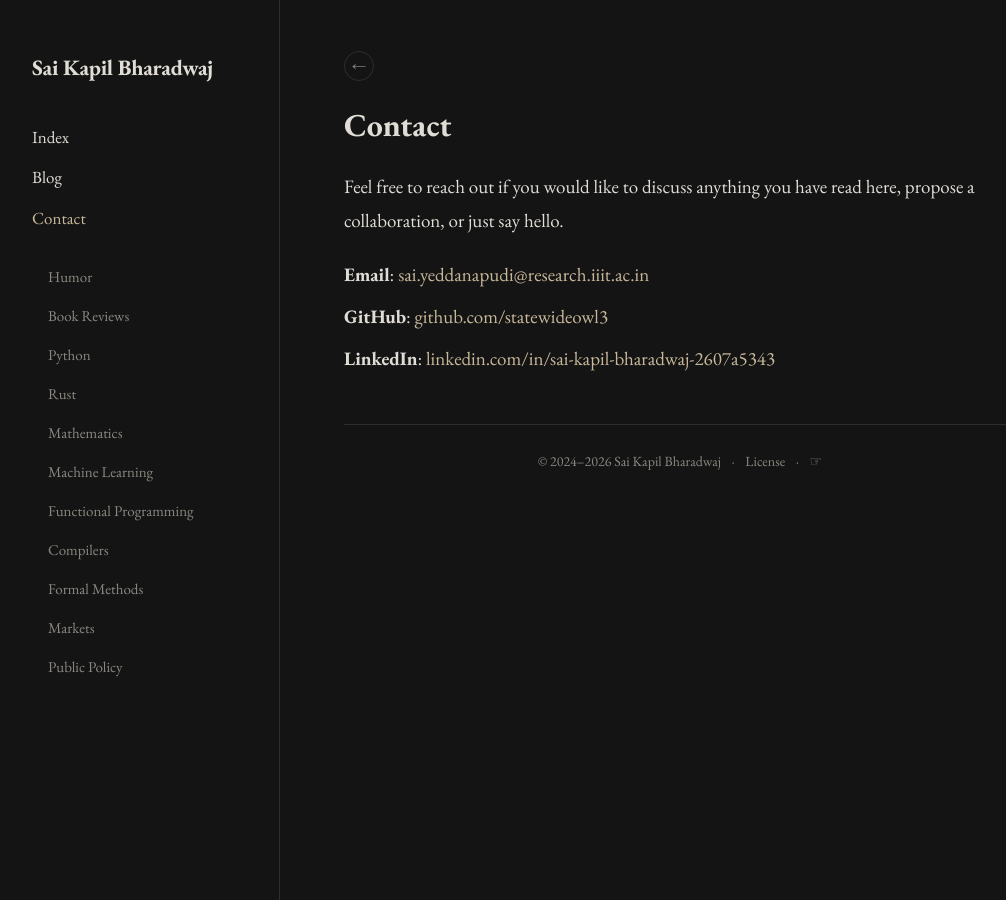
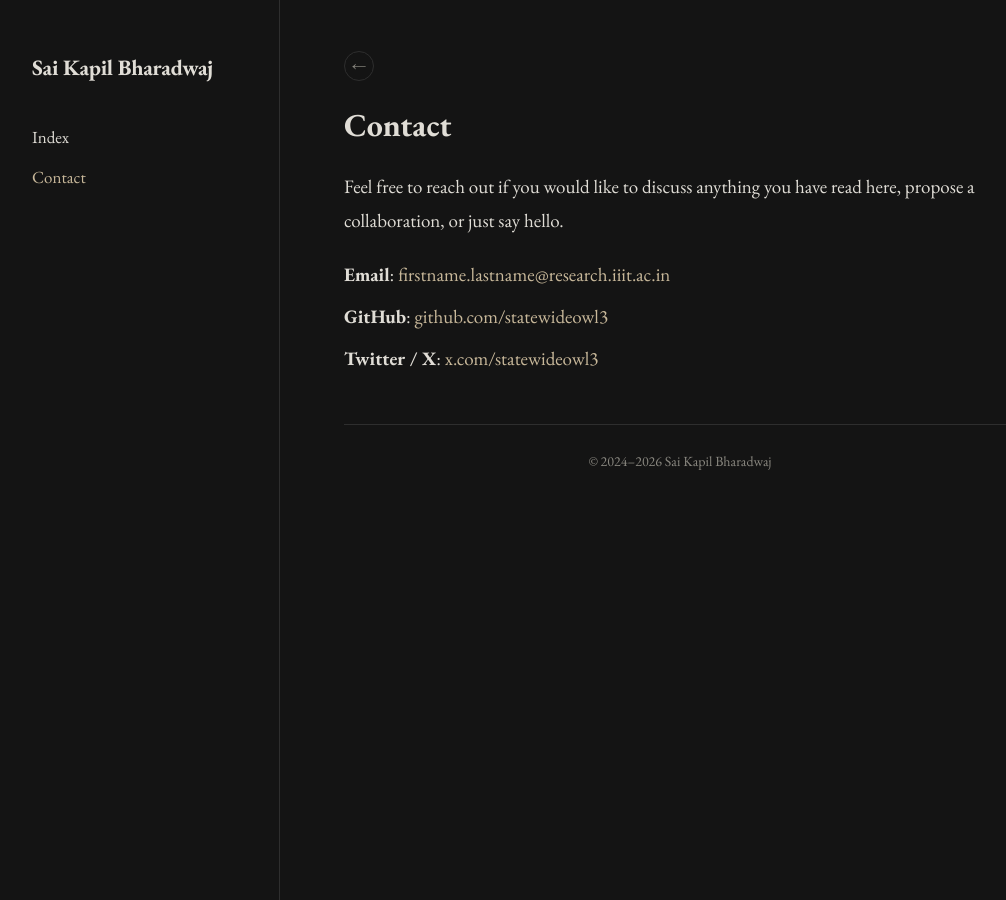
Before and after one commit to StatewideOwl3/statewideowl3.github.io, a Jekyll site: the page built from contact.md, in a window 1280 px wide. Shown: the whole page, without its empty margins (0-1006 px from the left). Built offline with Jekyll 4.4.1, drawn with Linux system fonts in a browser that asks for light colours.

Commit message:
removed empty sections

```diff
--- a/_includes/footer.html
+++ b/_includes/footer.html
@@ -1,8 +1,4 @@
 <hr class="footer-divider">
 <footer class="site-footer">
   <span>&copy; 2024&ndash;2026 {{ site.title }}</span>
-  <span class="footer-sep">&middot;</span>
-  <a href="/license/">License</a>
-  <span class="footer-sep">&middot;</span>
-  <span class="footer-hand">&#9758;</span>
 </footer>
--- a/_includes/sidebar.html
+++ b/_includes/sidebar.html
@@ -4,21 +4,7 @@
     <div class="site-title"><a href="/">{{ site.title }}</a></div>
     <ul class="nav-list">
       <li><a href="/"{% if page.url == '/' %} class="active"{% endif %}>Index</a></li>
-      <li><a href="/blog/"{% if page.url contains '/blog/' %} class="active"{% endif %}>Blog</a></li>
       <li><a href="/contact/"{% if page.url == '/contact/' %} class="active"{% endif %}>Contact</a></li>
-    </ul>
-    <ul class="nav-sublist">
-      <li><a href="/humor/">Humor</a></li>
-      <li><a href="/book-reviews/">Book Reviews</a></li>
-      <li><a href="/python/">Python</a></li>
-      <li><a href="/rust/">Rust</a></li>
-      <li><a href="/mathematics/">Mathematics</a></li>
-      <li><a href="/machine-learning/">Machine Learning</a></li>
-      <li><a href="/functional-programming/">Functional Programming</a></li>
-      <li><a href="/compilers/">Compilers</a></li>
-      <li><a href="/formal-methods/">Formal Methods</a></li>
-      <li><a href="/markets/">Markets</a></li>
-      <li><a href="/public-policy/">Public Policy</a></li>
     </ul>
   </div>
 </nav>
--- a/contact.md
+++ b/contact.md
@@ -6,6 +6,6 @@ permalink: /contact/
 
 Feel free to reach out if you would like to discuss anything you have read here, propose a collaboration, or just say hello.
 
-- **Email**: [sai.yeddanapudi@research.iiit.ac.in](mailto:sai.yeddanapudi@research.iiit.ac.in)
+- **Email**: [firstname.lastname@research.iiit.ac.in](mailto:firstname.lastname@research.iiit.ac.in)
 - **GitHub**: [github.com/statewideowl3](https://github.com/statewideowl3)
-- **LinkedIn**: [linkedin.com/in/sai-kapil-bharadwaj-2607a5343](https://www.linkedin.com/in/sai-kapil-bharadwaj-2607a5343/)
+- **Twitter / X**: [x.com/statewideowl3](https://x.com/statewideowl3)
```
Also changed, not shown: blog.md (deleted, +0 -23 lines), book-reviews.md (deleted, +0 -17 lines), compilers.md (deleted, +0 -17 lines), formal-methods.md (deleted, +0 -17 lines), functional-programming.md (deleted, +0 -17 lines), humor.md (deleted, +0 -17 lines), index.md (+1 -1 lines), machine-learning.md (deleted, +0 -17 lines), markets.md (deleted, +0 -17 lines), mathematics.md (deleted, +0 -17 lines), public-policy.md (deleted, +0 -17 lines), python.md (deleted, +0 -17 lines), rust.md (deleted, +0 -17 lines), license.md (deleted).
